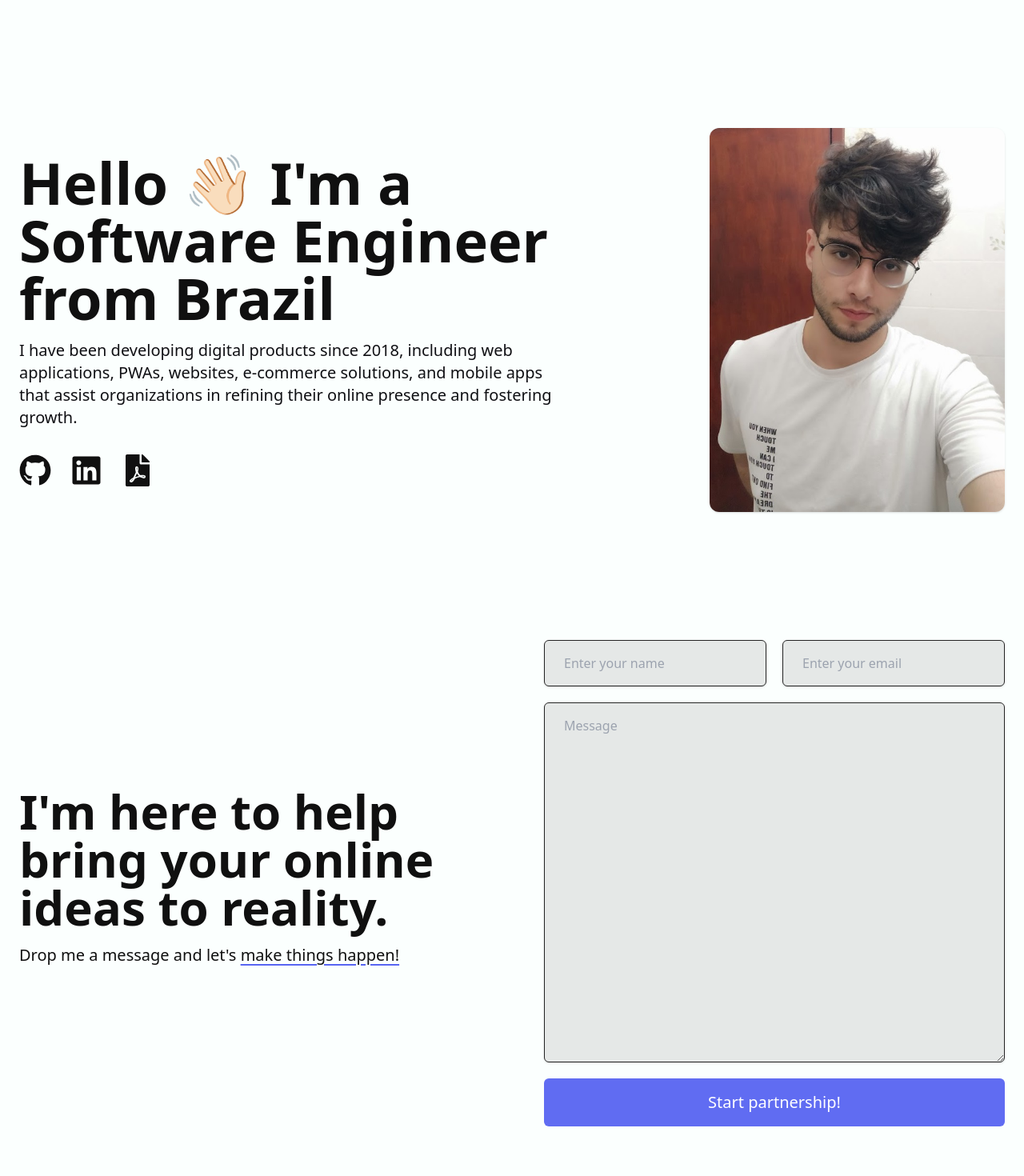
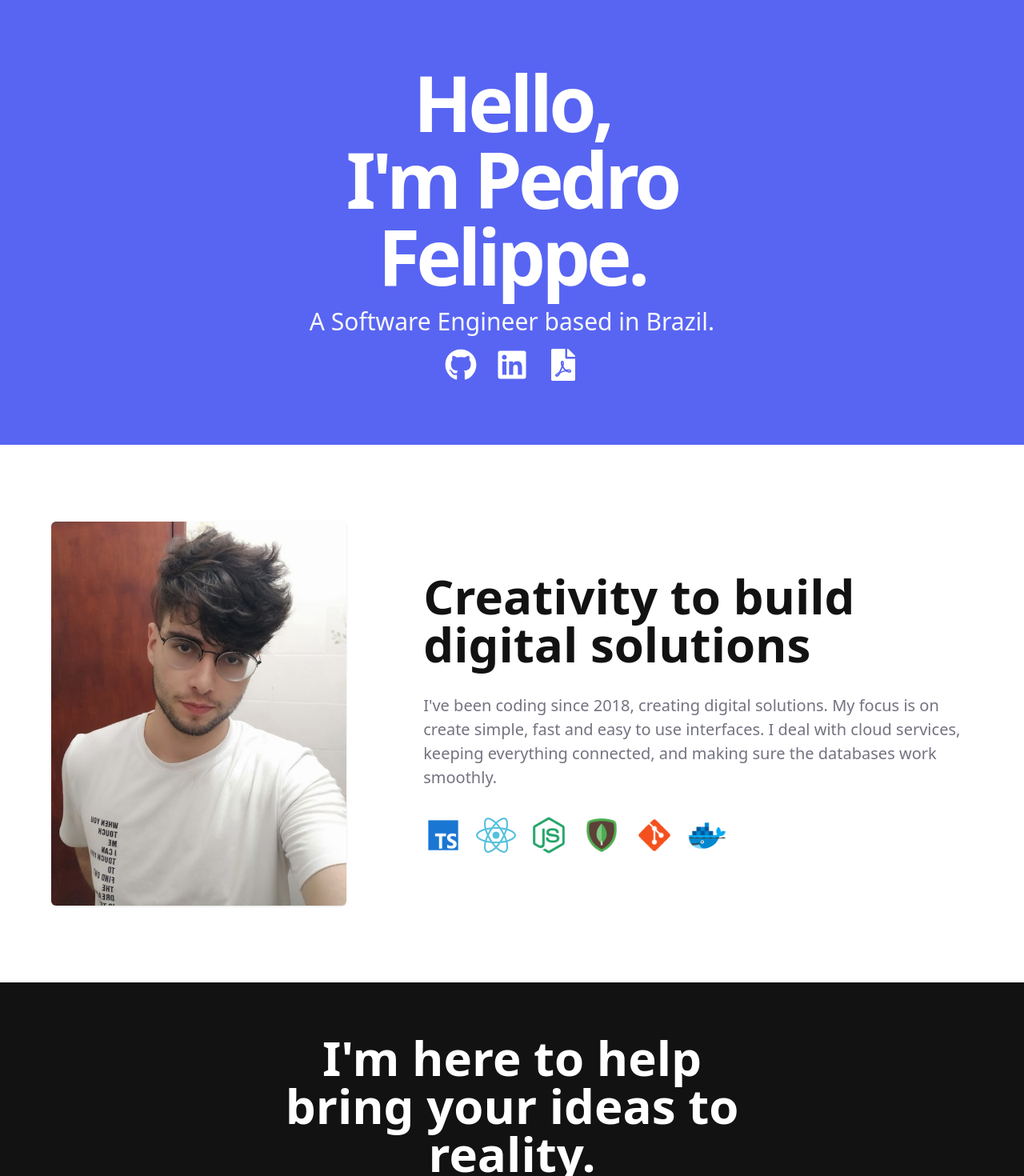
Before and after one commit to pefelippe/Portfolio, a Next.js app: page / in a window 1280 px wide. Shown: the top 1470 px of the page at 80% size. Built offline with nearby package versions, Linux system fonts and the light colour scheme.

Commit message:
refactor pi

```diff
--- a/pages/index.tsx
+++ b/pages/index.tsx
@@ -2,12 +2,21 @@ import { motion } from "framer-motion";
 
 import AboutContent from "../src/content/AboutContent";
 import ContactContent from "../src/content/ContactContent";
+import HeroContent from "../src/content/HeroContent";
 
 export default function Home() {
   return (
-    <motion.div className="relative w-full h-full min-h-fit max-w-xl xl:max-w-7xl mx-auto py-20 gap-20 xl:gap-40 xl:py-40 flex flex-col">
-      <AboutContent />
-      <ContactContent />
+    <motion.div className="flex flex-col  relative w-full h-full min-h-fit">
+      <section className="bg-blue">
+        <AboutContent />
+      </section>
+
+      <section className=" w-full bg-[#fff] text-[#121212] mx-auto  max-xl:px-6 ">
+        <HeroContent />
+      </section>
+      <section className=" w-full bg-[#121212] text-white mx-auto gap-20">
+        <ContactContent />
+      </section>
     </motion.div>
   );
 }
--- a/src/components/MessageForm.tsx
+++ b/src/components/MessageForm.tsx
@@ -51,7 +51,7 @@ export default function MessageForm({}) {
   return (
     <div
       className="flex flex-col items-center text-center  h-fit
-      text-white rounded-md gap-2 w-full lg:max-w-2xl"
+      text-white rounded-md gap-2 w-full max-w-2xl"
     >
       <form
         onSubmit={handleSubmit(onSubmit)}
@@ -64,7 +64,7 @@ export default function MessageForm({}) {
               id="first-name"
               placeholder="Enter your name"
               className="shadow border border-[#242424] px-6 py-4 w-full
-              rounded-md focus:outline-none focus:ring focus:ring-blue-500 bg-[#202020]/10"
+              rounded-md focus:outline-none focus:ring focus:ring-blue-500 bg-[#202020]/70"
             />
           </div>
           <input
@@ -72,7 +72,7 @@ export default function MessageForm({}) {
             id="email"
             placeholder="Enter your email"
             type="email"
-            className="shadow border border-[#242424] px-6 py-4 w-full rounded-md focus:outline-none focus:ring focus:ring-blue-500 bg-[#202020]/10"
+            className="shadow border border-[#242424] px-6 py-4 w-full rounded-md focus:outline-none focus:ring focus:ring-blue-500 bg-[#202020]/70"
           />
         </div>
 
@@ -81,13 +81,13 @@ export default function MessageForm({}) {
           id="message"
           placeholder="Message"
           className=" border border-[#242424] px-6 py-4  rounded-md
-            focus:outline-none focus:ring focus:ring-blue-500 min-h-[250px] lg:min-h-[450px] shadow  bg-[#202020]/10"
+            focus:outline-none focus:ring focus:ring-blue-500 min-h-[250px] lg:min-h-[400px] shadow  bg-[#202020]/70"
         />
 
         <motion.button
           type="submit"
           className="bg-blue/95 hover:bg-blue/80 text-white py-4  px-12 rounded-md justify-start w-full  mx-auto
-          transition-all font-medium text-xl focus:outline-none focus:ring focus:ring-blue-500bg-[#f5f5f5] "
+          transition-all font-medium text-xl focus:outline-none focus:ring focus:ring-blue-500 "
         >
           {isLoading ? "Sending..." : "Start partnership!"}
         </motion.button>
--- a/src/components/Skills.tsx
+++ b/src/components/Skills.tsx
@@ -9,9 +9,9 @@ function Skills() {
       initial={{ opacity: 0, x: 75 }}
       animate={{ opacity: 1, x: 0 }}
       transition={{ duration: 0.75 }}
-      className=" text-xl  font-thin flex flex-col  items-center   "
+      className=" text-xl  font-thin flex flex-col  items-start max-xl:items-center  "
     >
-      <div className="grid grid-cols-7 gap-5 xl:gap-8">
+      <div className="grid grid-cols-6 gap-4 ">
         {technologies.map((tech) => {
           return (
             <motion.div
--- a/src/components/layout/Footer.tsx
+++ b/src/components/layout/Footer.tsx
@@ -5,10 +5,10 @@ function Footer() {
 
   return (
     <motion.footer
-      className="z-40 h-16  font-extralight items-center  flex mx-auto text-[#101010]  w-screen
-     text-lg  justify-center max-xl:px-6"
+      className="z-40 h-20  font-extralight items-center  flex mx-auto text-[#101010]  w-screen
+     text-lg  justify-between max-xl:px-6 max-w-7xl"
     >
-      Pedro Felippe - {year}
+      <p>Pedro Felippe © {year}</p>
     </motion.footer>
   );
 }
--- a/src/constants/index.js
+++ b/src/constants/index.js
@@ -47,28 +47,28 @@ export const technologies = [
       "Biblioteca JavaScript para construção de interfaces de usuário declarativas e reutilizáveis",
     imgUrl: "/assets/tech/reactjs.png",
   },
-  {
-    name: "RTK",
-    description:
-      "Ferramenta oficial do Redux para gerenciamento de estado em aplicações React",
-    imgUrl: "/assets/tech/redux.png",
-  },
-  {
-    name: "Tailwind",
-    description: "Framework CSS utilitário para estilização de interfaces",
-    imgUrl: "/assets/tech/tailwind.png",
-  },
+  // {
+  //   name: "RTK",
+  //   description:
+  //     "Ferramenta oficial do Redux para gerenciamento de estado em aplicações React",
+  //   imgUrl: "/assets/tech/redux.png",
+  // },
+  // {
+  //   name: "Tailwind",
+  //   description: "Framework CSS utilitário para estilização de interfaces",
+  //   imgUrl: "/assets/tech/tailwind.png",
+  // },
   {
     name: "Node JS",
     description:
       "Ambiente de execução do JavaScript fora do navegador, para construção de aplicações server-side",
     imgUrl: "/assets/tech/nodejs.png",
   },
-  // {
-  //   name: "MongoDB",
-  //   description: "Banco de dados NoSQL orientado a documentos",
-  //   imgUrl: "/assets/tech/mongodb.png",
-  // },
+  {
+    name: "MongoDB",
+    description: "Banco de dados NoSQL orientado a documentos",
+    imgUrl: "/assets/tech/mongodb.png",
+  },
   {
     name: "Git",
     description: "Sistema de controle de versão",
--- a/src/content/AboutContent.tsx
+++ b/src/content/AboutContent.tsx
@@ -6,45 +6,26 @@ import Links from "../components/Socials";
 function AboutContent() {
   return (
     <motion.div
-      className="flex justify-between w-full mx-auto  max-w-7xl  h-fit  px-6
-       items-center relative  max-xl:flex-col  "
+      className="flex justify-center w-full mx-auto min-h-fit py-10 xl:py-20 gap-10
+       items-center relative  max-xl:flex-colm max-w-7xl text-white "
     >
       <motion.div
         initial={{ opacity: 0, y: -75 }}
         animate={{ opacity: 1, y: 0 }}
         transition={{ duration: 0.75 }}
-        className="font-extralight text-xl  gap-4 flex flex-col  h-full w-full justify-center items-start xl:max-w-2xl"
+        className="font-extralight text-xl  flex flex-col gap-4
+         h-full w-full justify-center text-center items-center xl:max-w-3xl"
       >
-        <motion.img
-          initial={{ opacity: 0, x: -75 }}
-          animate={{ opacity: 1, x: 0 }}
-          transition={{ duration: 0.75 }}
-          src="/assets/avatar-pdr.png"
-          alt="me"
-          className="flex w-28 h-28 xl:w-32 xl:h-32  rounded-full xl:hidden"
-        />
-        <h1 className="text-5xl xl:text-7xl  font-bold leading-[1.2]">
-          Hello 👋🏻 I'm a Software Engineer from Brazil
+        <h1 className="text-[40px] xl:text-8xl max-w-3xl font-bold leading-relaxed tracking-tighter ">
+          Hello, <br />
+          I'm Pedro Felippe. <br />
         </h1>
 
-        <p className=" text-gray-900 font-thin text-base xl:text-xl max-xl:max-w-lg  pb-4">
-          I have been developing digital products since 2018, including web
-          applications, PWAs, websites, e-commerce solutions, and mobile apps
-          that assist organizations in refining their online presence and
-          fostering growth.
-        </p>
+        <h3 className="font-thin text-xl xl:text-3xl max-xl:max-w-lg text-[#f9f9f9]">
+          A Software Engineer based in Brazil.
+        </h3>
         <Links />
-
       </motion.div>
-
-      <motion.img
-        initial={{ opacity: 0, x: -75 }}
-        animate={{ opacity: 1, x: 0 }}
-        transition={{ duration: 0.75 }}
-        src="/assets/pedrof.jpg"
-        alt="me"
-        className="h-fit shadow object-cover rounded-xl max-xl:hidden max-h-[60vh]"
-      />
     </motion.div>
   );
 }
--- a/src/content/ContactContent.tsx
+++ b/src/content/ContactContent.tsx
@@ -1,6 +1,5 @@
 /* eslint-disable react/no-unescaped-entities */
 import { motion } from "framer-motion";
-
 import MessageForm from "../components/MessageForm";
 
 function ContactContent() {
@@ -9,19 +8,20 @@ function ContactContent() {
       initial={{ opacity: 0, y: 50 }}
       whileInView={{ opacity: 1, y: 0 }}
       transition={{ duration: 0.5 }}
-      className="flex justify-center w-full mx-auto  max-w-7xl  h-fit px-6 items-center relative  max-xl:flex-col "
+      className="flex justify-center w-full mx-auto  max-w-7xl min-h-screen max-xl:max-w-3xl
+      py-16 h-fit px-6 items-center relative  max-xl:flex-col "
     >
-      <div className="relative h-full w-full flex justify-center gap-6 xl:gap-20 max-xl:flex-col items-center ">
-        <div className=" flex flex-col gap-4 xl:max-w-xl w-full h-full items-center justify-center ">
-          <div className="w-full xl:max-w-2xl  text-xl gap-4 flex flex-col mb-4">
-            <h1 className="text-4xl xl:text-6xl  font-bold leading-[1.2]  ">
-              I'm here to help bring your online ideas to reality.
+      <div className="relative h-full w-full flex justify-center gap-8 flex-col  items-center">
+        <div className=" flex flex-col gap-4  h-full items-center justify-center ">
+          <div className=" text-xl gap-4 flex flex-col text-center items-center justify-center max-w-3xl">
+            <h1 className="text-5xl xl:text-6xl  font-bold leading-[1.2] max-w-xl w-fit ">
+              I'm here to help bring your ideas to reality.
             </h1>
 
-            <h3 className="w-full text-[16px] xl:text-[20px] xl:max-w-lg ">
-              Drop me a message and let's{" "}
+            <h3 className="text-[20px]  text-gray-300 w-fit">
+              Drop me a message and{" "}
               <span className="underline underline-offset-4 decoration-blue">
-                make things happen!
+                let's make things happen!
               </span>
             </h3>
           </div>
--- a/src/content/HeroContent.tsx
+++ b/src/content/HeroContent.tsx
@@ -1,21 +1,45 @@
 /* eslint-disable react/no-unescaped-entities */
 import { motion } from "framer-motion";
+import Skills from "../components/Skills";
 
 export default function About() {
   return (
     <motion.div
-      className="flex flex-col justify-center gap-12 w-full mx-auto  max-w-7xl
-      min-h-[50vh] max-lg:py-5 lg:min-h-screen max-lg:text-center items-center lg:items-start  "
+      className="flex justify-center w-full mx-auto  max-w-6xl py-24 gap-6 xl:gap-24 max-xl:text-center max-xl:max-w-3xl max-xl:flex-col
+     h-fit  items-center   "
     >
-      <motion.span
+      <motion.img
         initial={{ opacity: 0, x: -75 }}
         animate={{ opacity: 1, x: 0 }}
         transition={{ duration: 0.75 }}
-        className="text-[20px] font-regular w-full md:w-[420px]"
+        src="/assets/pedrof.jpg"
+        alt="me"
+        className="h-fit  object-cover max-xl:rounded-full max-xl:w-28 max-xl:h-28 rounded-md  max-h-[60vh] shadow"
+      />
+
+      <motion.div
+        initial={{ opacity: 0, x: -75 }}
+        animate={{ opacity: 1, x: 0 }}
+        transition={{ duration: 0.75 }}
+        className="flex flex-col w-full gap-8"
       >
-        Hello! I’m a UI/UX designer strongly focused on creating beautiful,
-        functional UI’s.
-      </motion.span>
+        <h1 className="text-5xl xl:text-6xl  font-bold leading-[1.2] max-w-xl w-fit ">
+          Creativity to <span className="">build digital solutions</span>
+        </h1>
+
+        <motion.span
+          initial={{ opacity: 0, x: -75 }}
+          animate={{ opacity: 1, x: 0 }}
+          transition={{ duration: 0.75 }}
+          className="text-[20px] font-regular w-full text-gray-700"
+        >
+          I've been coding since 2018, creating digital solutions. My focus is
+          on create simple, fast and easy to use interfaces. I deal with cloud
+          services, keeping everything connected, and making sure the databases
+          work smoothly.
+        </motion.span>
+        <Skills />
+      </motion.div>
     </motion.div>
   );
 }
```
